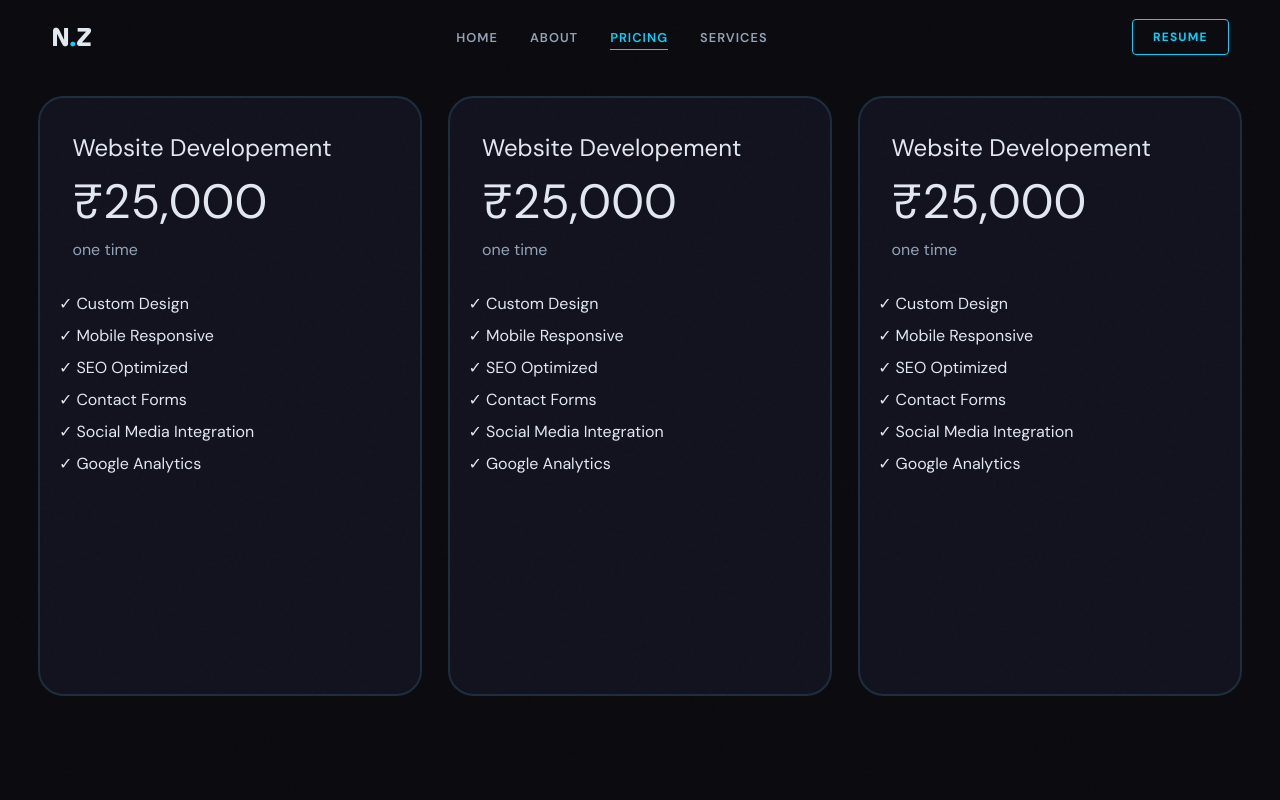
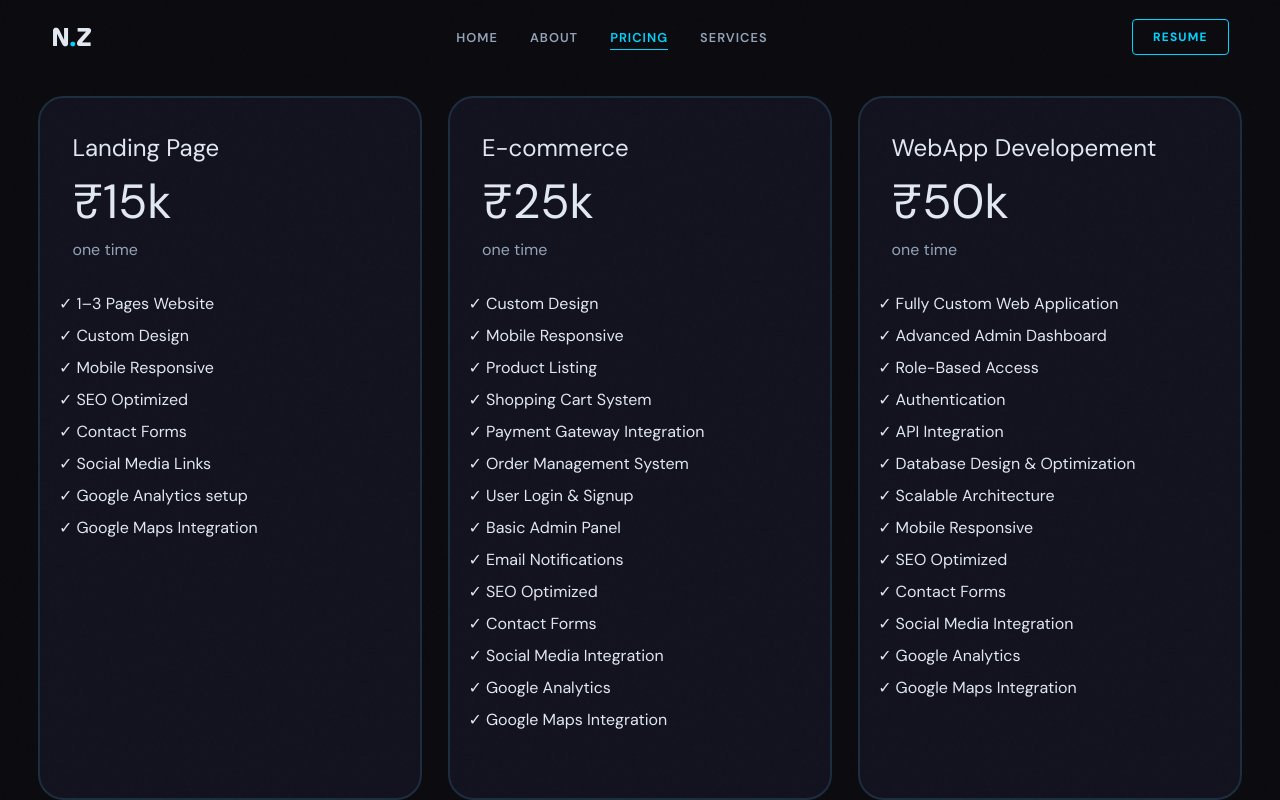
Before and after one commit to ZalaNidhish/portfolio, a React (Vite) app in the folder Frontend/: page /pricing in a window 1280 px wide. Built offline with nearby package versions, Linux system fonts and the light colour scheme.

Commit message:
prizing changes

```diff
--- a/Frontend/src/App.jsx
+++ b/Frontend/src/App.jsx
@@ -24,7 +24,7 @@ const App = () => {
             <Route path="/" element={<Home onResumeClick={() => setResumeOpen(true)} />} />
             <Route path="/about" element={<About />} />
             <Route path="/pricing" element={<Pricing />} />
-            <Route path="/services" element={<Servies />} />
+            {/* <Route path="/services" element={<Servies />} /> */}
           </Routes>
           {resumeOpen && <ResumeModal onClose={() => setResumeOpen(false)} />}
         </>
--- a/Frontend/src/components/Pricing.jsx
+++ b/Frontend/src/components/Pricing.jsx
@@ -9,42 +9,61 @@ const Pricing = () => {
   return (
     <div className="price-grid" style={{ background: "var(--bg-primary)", minHeight: "100vh", paddingTop: "6rem", color: "var(--text-primary)", display: "grid", gap: "2vw", margin: "0 3vw" }}>
       <div className="card price-card" style={{background: "var(--bg-card)", padding: "2rem", borderRadius: "2vw",}}>
-        <p style={{fontSize: "1.5rem"}}>Website Developement</p>
-        <p className="price" style={{fontSize: "3rem"}}>₹25,000</p>
+        <p style={{fontSize: "1.5rem"}}>Landing Page</p>
+        <p className="price" style={{fontSize: "3rem"}}>₹15k</p>
+        <p style={{color: "var(--text-secondary)"}}>one time</p>
+        <ul className="tickmark" style={{padding: "2vw 0",}}>
+          <li style={{padding: "4px"}}>1–3 Pages Website</li>
+          <li style={{padding: "4px"}}>Custom Design</li>
+          <li style={{padding: "4px"}}>Mobile Responsive</li>
+          <li style={{padding: "4px"}}>SEO Optimized</li>
+          <li style={{padding: "4px"}}>Contact Forms</li>
+          <li style={{padding: "4px"}}>Social Media Links</li>
+          <li style={{padding: "4px"}}>Google Analytics setup</li>
+          <li style={{padding: "4px"}}>Google Maps Integration</li>
+        </ul>
+      </div>
+      <div className="card price-card" style={{background: "var(--bg-card)", padding: "2rem", borderRadius: "2vw",}}>
+        <p style={{fontSize: "1.5rem"}}>E-commerce</p>
+        <p className="price" style={{fontSize: "3rem"}}>₹25k</p>
         <p style={{color: "var(--text-secondary)"}}>one time</p>
         <ul className="tickmark" style={{padding: "2vw 0",}}>
           <li style={{padding: "4px"}}>Custom Design</li>
+          <li style={{padding: "4px"}}>Mobile Responsive</li>
+          <li style={{padding: "4px"}}>Product Listing</li>
+          <li style={{padding: "4px"}}>Shopping Cart System</li>
+          <li style={{padding: "4px"}}>Payment Gateway Integration</li>
+          <li style={{padding: "4px"}}>Order Management System</li>
+          <li style={{padding: "4px"}}>User Login & Signup</li>
+          <li style={{padding: "4px"}}>Basic Admin Panel</li>
+          <li style={{padding: "4px"}}>Email Notifications</li>
+          <li style={{padding: "4px"}}>SEO Optimized</li>
+          <li style={{padding: "4px"}}>Contact Forms</li>
+          <li style={{padding: "4px"}}>Social Media Integration</li>
+          <li style={{padding: "4px"}}>Google Analytics</li>
+          <li style={{padding: "4px"}}>Google Maps Integration</li>
+
+        </ul>
+      </div>
+      <div className="card price-card" style={{background: "var(--bg-card)", padding: "2rem", borderRadius: "2vw",}}>
+        <p style={{fontSize: "1.5rem"}}>WebApp Developement</p>
+        <p className="price" style={{fontSize: "3rem"}}>₹50k</p>
+        <p style={{color: "var(--text-secondary)"}}>one time</p>
+        <ul className="tickmark" style={{padding: "2vw 0",}}>
+          <li style={{padding: "4px"}}>Fully Custom Web Application</li>
+          <li style={{padding: "4px"}}>Advanced Admin Dashboard</li>
+          <li style={{padding: "4px"}}>Role-Based Access</li>
+          <li style={{padding: "4px"}}>Authentication</li>
+          <li style={{padding: "4px"}}>API Integration</li>
+          <li style={{padding: "4px"}}>Database Design & Optimization</li>
+          <li style={{padding: "4px"}}>Scalable Architecture</li>
           <li style={{padding: "4px"}}>Mobile Responsive</li>
           <li style={{padding: "4px"}}>SEO Optimized</li>
           <li style={{padding: "4px"}}>Contact Forms</li>
           <li style={{padding: "4px"}}>Social Media Integration</li>
           <li style={{padding: "4px"}}>Google Analytics</li>
-        </ul>
-      </div>
-      <div className="card price-card" style={{background: "var(--bg-card)", padding: "2rem", borderRadius: "2vw",}}>
-        <p style={{fontSize: "1.5rem"}}>Website Developement</p>
-        <p className="price" style={{fontSize: "3rem"}}>₹25,000</p>
-        <p style={{color: "var(--text-secondary)"}}>one time</p>
-        <ul className="tickmark" style={{padding: "2vw 0",}}>
-          <li style={{padding: "4px"}}>Custom Design</li>
-          <li style={{padding: "4px"}}>Mobile Responsive</li>
-          <li style={{padding: "4px"}}>SEO Optimized</li>
-          <li style={{padding: "4px"}}>Contact Forms</li>
-          <li style={{padding: "4px"}}>Social Media Integration</li>
-          <li style={{padding: "4px"}}>Google Analytics</li>
-        </ul>
-      </div>
-      <div className="card price-card" style={{background: "var(--bg-card)", padding: "2rem", borderRadius: "2vw",}}>
-        <p style={{fontSize: "1.5rem"}}>Website Developement</p>
-        <p className="price" style={{fontSize: "3rem"}}>₹25,000</p>
-        <p style={{color: "var(--text-secondary)"}}>one time</p>
-        <ul className="tickmark" style={{padding: "2vw 0",}}>
-          <li style={{padding: "4px"}}>Custom Design</li>
-          <li style={{padding: "4px"}}>Mobile Responsive</li>
-          <li style={{padding: "4px"}}>SEO Optimized</li>
-          <li style={{padding: "4px"}}>Contact Forms</li>
-          <li style={{padding: "4px"}}>Social Media Integration</li>
-          <li style={{padding: "4px"}}>Google Analytics</li>
+          <li style={{padding: "4px"}}>Google Maps Integration</li>
+
         </ul>
       </div>
     </div>
--- a/Frontend/src/components/Servies.jsx
+++ b/Frontend/src/components/Servies.jsx
@@ -6,7 +6,7 @@ const Servies = () => {
   useScrollAnimation();
   return (
     <div style={{background: "var(--bg-primary)", minHeight: "100vh", paddingTop: "6rem", color: "var(--text-primary)"}}>
-      Servies
+      Coming soon
     </div>
   );
 };
--- a/Frontend/src/index.css
+++ b/Frontend/src/index.css
@@ -47,7 +47,7 @@ body {
 .price-card{
    border: 2px solid #1c2d3e;
    transition: border-color 0.3s ease;
-  height: 75vh;
+  /* height: 75vh; */
 }
 
 .price-card:hover{
@@ -1793,13 +1793,13 @@ body::before {
   .price-grid{
     grid-template-columns: 1fr;
   }
-  .price-card{
+  /* .price-card{
     height: 75vh;
-  }
+  } */
 }
 @media (max-width: 400px) {
   .price-card{
-    height: 50vh;
+    /* height: 50vh; */
     width: 90vw;
   }
 }
```
